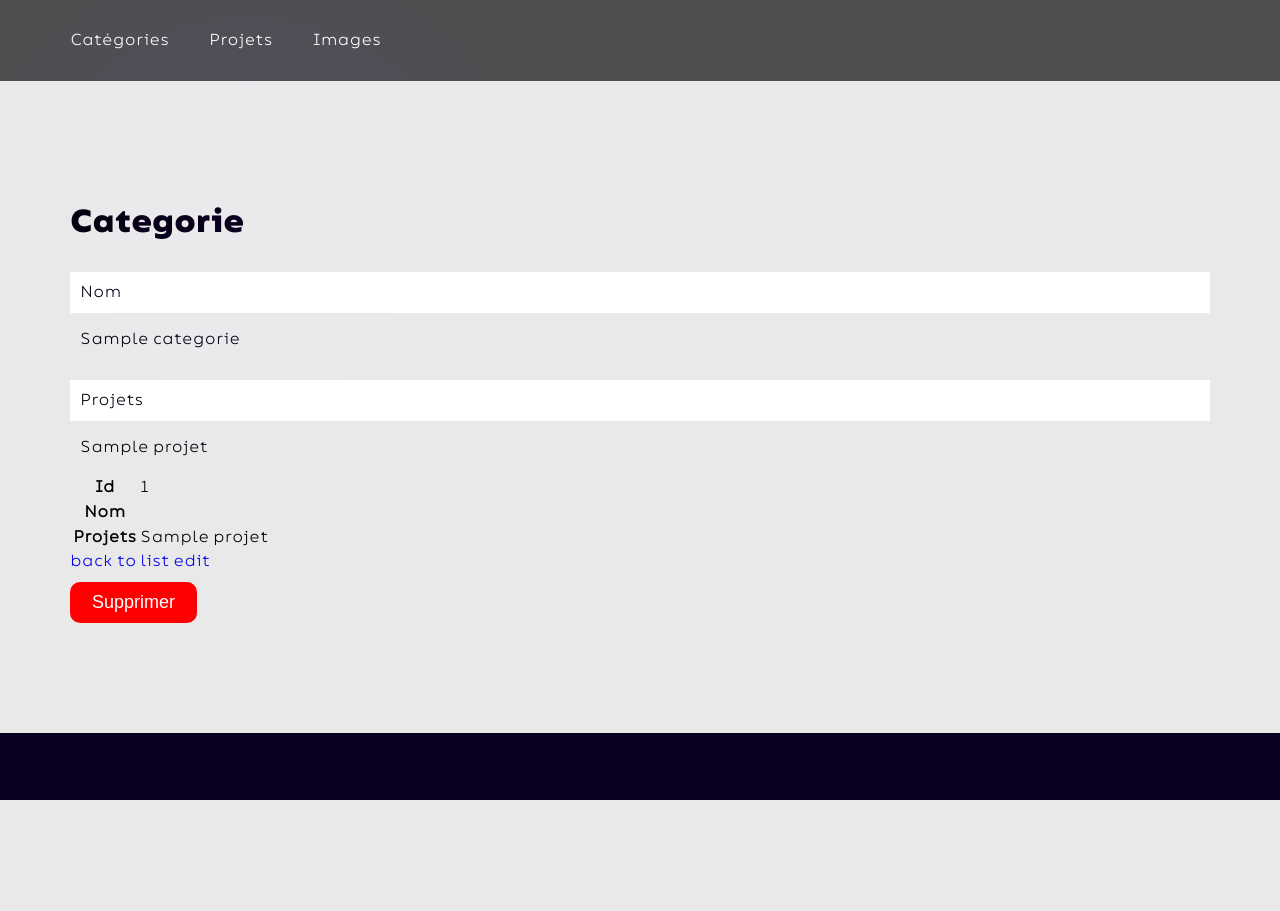
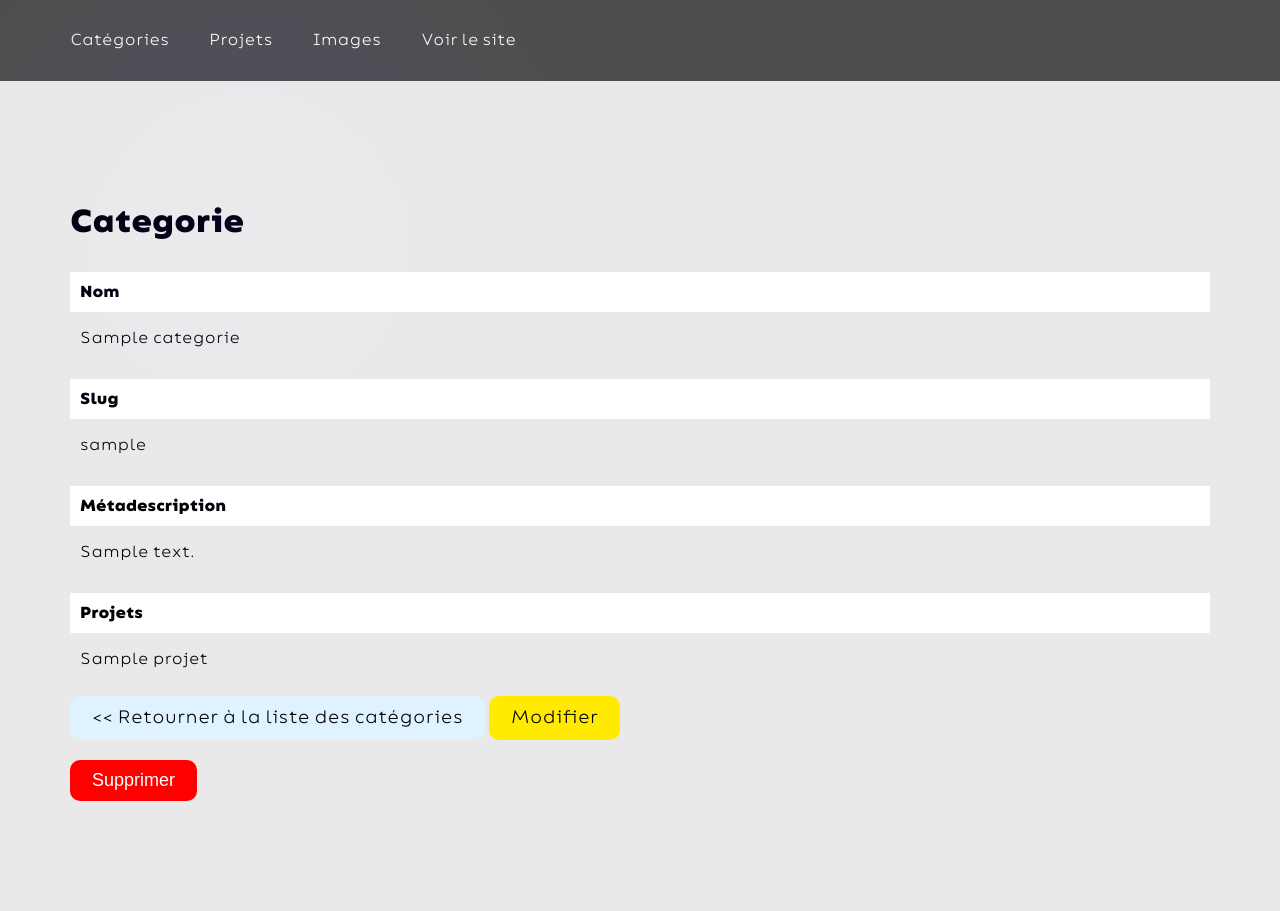
Before and after one commit to newennT/portfolio2, a Symfony app: template templates/admin/categorie/show.html.twig in a window 1280 px wide. Before the commit the page ends 800 px from the top, so only its background shows below. Run offline with Twig, Linux system fonts and the light colour scheme; the template is opened without the code that fills it: most values are stand-ins (such as "Sample title", 1, 10 or a date in 2020); style sheets or scripts are compiled from the project's sources; some libraries are stand-ins or nearby versions.

Commit message:
Corrections css

```diff
--- a/assets/sass/pages/_admin.scss
+++ b/assets/sass/pages/_admin.scss
@@ -40,7 +40,7 @@ main{
         background-color: #ffffffbd;
         margin-bottom: 10px;
         .infos{
-            width: 60%;
+            width: 50%;
             padding: 15px;
         }
         .images{
@@ -50,7 +50,7 @@ main{
             width: 30%;
         }
         .actions{
-            width: 10%;
+            width: 20%;
             padding: 15px;
         }
     }
@@ -84,6 +84,7 @@ main{
     .nom{
         h2{
             margin-bottom: 10px;
+            font-family: 'Bion-bold', sans-serif;
         }
         a{
             color: #000000;
@@ -117,6 +118,7 @@ main{
         .intitule{
             background-color: #ffffff;
             padding: 10px;
+            font-family: 'Bion-bold', sans-serif;
         }
     }
     .images-index .image{
--- a/assets/sass/pages/_home.scss
+++ b/assets/sass/pages/_home.scss
@@ -192,6 +192,7 @@
                 color: #ffffff;
                 font-size: 30px;
                 p{
+                    text-align: center;
                     &:hover{
                         color: $bleu;
                     }
@@ -220,11 +221,6 @@
 .item{
     position: absolute;
 }
-
-
-
-
-
 
 
 @media screen and (max-width: 992px){
@@ -256,7 +252,6 @@
         }
     }
 }
-
 
 
 // Section03
@@ -340,6 +335,7 @@
         .image{
             width: 100%;
             margin-left: 0;
+            margin-top: -50px;
         }
         .texte{
             width: 100%;
@@ -349,7 +345,5 @@
                 font-size: 50px;
             }
         }
-
-
     }
-  }
+}
--- a/templates/admin/categorie/edit.html.twig
+++ b/templates/admin/categorie/edit.html.twig
@@ -5,7 +5,7 @@
 {% block body %}
     <h1>Edit Categorie</h1>
 
-    {{ include('admin/categorie/_form.html.twig', {'button_label': 'Update'}) }}
+    {{ include('admin/categorie/_form.html.twig', {'button_label': 'Enregistrer'}) }}
 
     <a class="btn btn-blanc" href="{{ path('app_admin_categorie_index') }}"><< Retourner à la liste</a>
 
--- a/templates/admin/categorie/show.html.twig
+++ b/templates/admin/categorie/show.html.twig
@@ -12,6 +12,16 @@
         </div>
 
         <div class="champ">
+            <div class="intitule">Slug</div>
+            <p>{{ categorie.slug }}</p>
+        </div>
+
+        <div class="champ">
+            <div class="intitule">Métadescription</div>
+            <p>{{ categorie.metadescription }}</p>
+        </div>
+
+        <div class="champ">
             <div class="intitule">Projets</div>
             <p>{% for projet in categorie.projets %}
                 {{ projet.nom }}<br>
@@ -22,30 +32,11 @@
 
     </div>
 
-    <table class="table">
-        <tbody>
-            <tr>
-                <th>Id</th>
-                <td>{{ categorie.id }}</td>
-            </tr>
-            <tr>
-                <th>Nom</th>
-                <td></td>
-            </tr>
-            <tr>
-                <th>Projets</th>
-                <td>
-                    {% for projet in categorie.projets %}
-                    {{ projet.nom }}
-                    {% endfor %}
-                </td>
-            </tr>
-        </tbody>
-    </table>
 
-    <a href="{{ path('app_admin_categorie_index') }}">back to list</a>
 
-    <a href="{{ path('app_admin_categorie_edit', {'id': categorie.id}) }}">edit</a>
+    <a class="btn btn-blanc" href="{{ path('app_admin_categorie_index') }}"><< Retourner à la liste des catégories</a>
+
+    <a class="btn btn-jaune" href="{{ path('app_admin_categorie_edit', {'id': categorie.id}) }}">Modifier</a>
 
     {{ include('admin/categorie/_delete_form.html.twig') }}
 {% endblock %}
--- a/templates/admin/projet/index.html.twig
+++ b/templates/admin/projet/index.html.twig
@@ -30,7 +30,7 @@
 
                 <div class="categories">
                     {% for item in projet.categorie %}
-                    {{ item.nom }}
+                    {{ item.nom }}{% if not loop.last %}, {% endif %}
                     {% endfor %}
                 </div>
 
--- a/templates/partials/header-admin.html.twig
+++ b/templates/partials/header-admin.html.twig
@@ -4,6 +4,7 @@
             <li><a href="{{ path('app_admin_categorie_index')}}">Catégories</a></li>
             <li><a href="{{ path('app_admin_projet_index')}}">Projets</a></li>
             <li><a href="{{ path('app_admin_image_index')}}">Images</a></li>
+            <li><a href="{{ path('app_home')}}">Voir le site</a></li>
         </ul>
     </div>
 </nav>
--- a/templates/projet/index.html.twig
+++ b/templates/projet/index.html.twig
@@ -46,6 +46,7 @@
 {% endblock %}
 
 {% block javascripts %}
+{{ parent() }}
 <script>document.addEventListener("DOMContentLoaded", function () {
     const boutons = document.querySelectorAll(".filtres button");
     const projets = document.querySelectorAll(".projet-item");
--- a/templates/projet/show.html.twig
+++ b/templates/projet/show.html.twig
@@ -9,7 +9,7 @@
         <p class="categories">
             {% for item in projet.categorie %}
                 <a href="{{ path('app_categorie_show', {'slug': item.slug}) }}">
-                    {{ item.nom }},
+                    {{ item.nom }}{% if not loop.last %}, {% endif %}
                 </a>
             {% endfor %}
         </p>
```
Also changed, not shown: public/uploads/67b8f0cc40a61.jpg (added), public/uploads/Screenshot-20210916-111559-Instagram-67b8f145ab663.jpg (added), public/uploads/pexels-photo-732425-67b8f13317b2f.webp (added).
